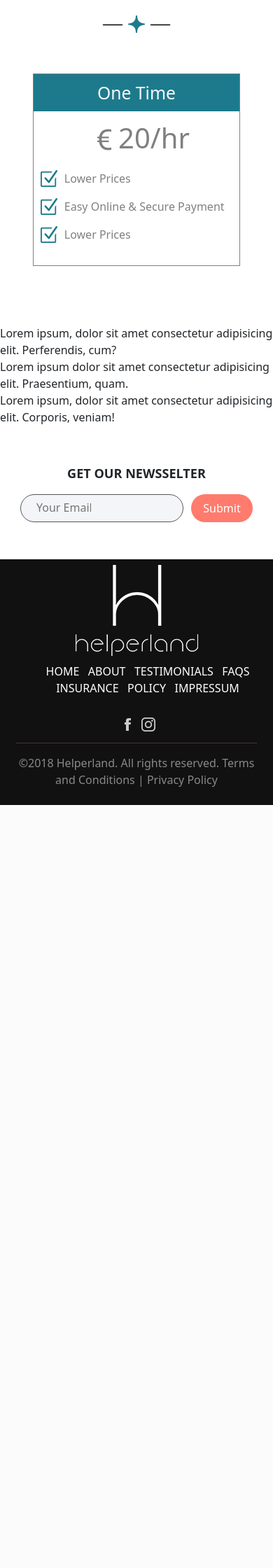
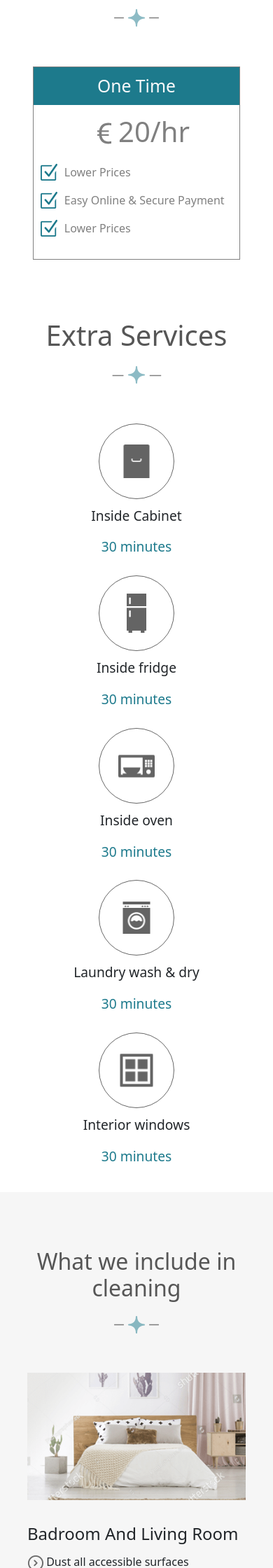
Before and after one commit to SmitBhikadiya/HelperLand-Cleaning-Services, a PHP site: page /Prices.html in a window 390 px wide. Shown: the part 200-2440 px from the top of the page at 70% size. Before the commit the page ends 1350 px from the top, so only its background shows below. Run offline with PHP 8.4, Linux system fonts and the light colour scheme; some libraries are stand-ins or nearby versions.

Commit message:
Responsive Prices.html page conversion completed

```diff
--- a/HTML/Prices.html
+++ b/HTML/Prices.html
@@ -107,25 +107,208 @@
         </div>
 
         <div class="section-extraservices">
-            Lorem ipsum, dolor sit amet consectetur adipisicing elit. Perferendis, cum?
-
+            <div class="extra-services">
+                <h1>Extra Services</h1>
+                <div class="h-line">
+                    <img src="./static/images/line.png" alt="" class="line">
+                    <img src="./static/images/star.png" alt="" class="star">
+                    <img src="./static/images/line.png" alt="" class="line">
+                </div>
+                <div class="extra-services-list row">
+                    <div class="e-service col-xl-2 col-md-2">
+                        <div class="e-img">
+                            <img src="./static/images/cabinet.png">
+                        </div>
+                        <div class="e-title">
+                            <p>Inside Cabinet</p>
+                        </div>
+                        <div class="e-time">
+                            <p>30 minutes</p>
+                        </div>
+                    </div>
+                    <div class="e-service col-xl-2 col-md-2">
+                        <div class="e-img">
+                            <img src="./static/images/freeze.png" alt="">
+                        </div>
+                        <div class="e-title">
+                            <p>Inside fridge</p>
+                        </div>
+                        <div class="e-time">
+                            <p>30 minutes</p>
+                        </div>
+                    </div>
+                    <div class="e-service col-xl-2 col-md-2">
+                        <div class="e-img">
+                            <img src="./static/images/oven.png" alt="">
+                        </div>
+                        <div class="e-title">
+                            <p>Inside oven</p>
+                        </div>
+                        <div class="e-time">
+                            <p>30 minutes</p>
+                        </div>
+                    </div>
+                    <div class="e-service col-xl-2 col-md-2">
+                        <div class="e-img">
+                            <img src="./static/images/washing-machine.png" alt="">
+                        </div>
+                        <div class="e-title">
+                            <p>Laundry wash & dry</p>
+                        </div>
+                        <div class="e-time">
+                            <p>30 minutes</p>
+                        </div>
+                    </div>
+                    <div class="e-service col-xl-2 col-md-2">
+                        <div class="e-img">
+                            <img src="./static/images/window.png" alt="">
+                        </div>
+                        <div class="e-title">
+                            <p>Interior windows</p>
+                        </div>
+                        <div class="e-time">
+                            <p>30 minutes</p>
+                        </div>
+                    </div>
+                </div>
+            </div>
         </div>
 
         <div class="section-cleaning">
-            Lorem ipsum dolor sit amet consectetur adipisicing elit. Praesentium, quam.
+            <div class="cleaning-services">
+                <div class="cleaning-header">
+                    <h1>What we include in cleaning</h1>
+                    <div class="h-line">
+                        <img src="./static/images/line.png" alt="" class="line">
+                        <img src="./static/images/star.png" alt="" class="star">
+                        <img src="./static/images/line.png" alt="" class="line">
+                    </div>
+                </div>
+                <div class="row cleaning-areas">
+                    <div class="col-lg-4 col-md-4">
+                        <div class="c-img">
+                            <img src="./static/images/room.png" alt="">
+                        </div>
+                        <div class="c-content">
+                            <div class="content-title">Badroom And Living Room</div>
+                            <div class="content-includes">
+                                <ul class="content-list">
+                                    <li><img src="./static/images/arrow-right.png" alt=""> Dust all accessible surfaces
+                                    </li>
+                                    <li><img src="./static/images/arrow-right.png" alt=""> Wipe down all mirrors and
+                                        glass fixtures</li>
+                                    <li><img src="./static/images/arrow-right.png" alt=""> Clean all floor surfaces</li>
+                                    <li><img src="./static/images/arrow-right.png" alt=""> Take out garbage and
+                                        recycling</li>
+                                </ul>
+                            </div>
+                        </div>
+                    </div>
+                    <div class="col-lg-4 col-md-4">
+                        <div class="c-img">
+                            <img src="./static/images/bathroom.png" alt="">
+                        </div>
+                        <div class="c-content">
+                            <div class="content-title">Bathrooms</div>
+                            <div class="content-includes">
+                                <ul class="content-list">
+                                    <li><img src="./static/images/arrow-right.png" alt=""> Wash and sanitize the toilet,
+                                        shower, tub, sink</li>
+                                    <li><img src="./static/images/arrow-right.png" alt=""> Dust all accessible surfaces
+                                    </li>
+                                    <li><img src="./static/images/arrow-right.png" alt=""> Wipe down all mirrors and
+                                        glass fixtures</li>
+                                    <li><img src="./static/images/arrow-right.png" alt=""> Clean all floor surfaces</li>
+                                    <li><img src="./static/images/arrow-right.png" alt=""> Take out garbage and
+                                        recycling</li>
+                                </ul>
+                            </div>
+                        </div>
+                    </div>
+                    <div class="col-lg-4 col-md-4">
+                        <div class="c-img">
+                            <img src="./static/images/kitchen.png" alt="">
+                        </div>
+                        <div class="c-content">
+                            <div class="content-title">Kitchen</div>
+                            <div class="content-includes">
+                                <ul class="content-list">
+                                    <li><img src="./static/images/arrow-right.png" alt=""> Dust all accessible surfaces
+                                    </li>
+                                    <li><img src="./static/images/arrow-right.png" alt=""> Empty sink and load up
+                                        dishwasher</li>
+                                    <li><img src="./static/images/arrow-right.png" alt=""> Wipe down all mirrors and
+                                        glass fixtures</li>
+                                    <li><img src="./static/images/arrow-right.png" alt=""> Clean all floor surfaces</li>
+                                    <li><img src="./static/images/arrow-right.png" alt=""> Take out garbage and
+                                        recycling</li>
+                                </ul>
+                            </div>
+                        </div>
+                    </div>
+                </div>
+            </div>
         </div>
 
         <div class="section-whyhelper">
-            Lorem ipsum, dolor sit amet consectetur adipisicing elit. Corporis, veniam!
+            <div class="s-whyhelper">
+                <div class="whyhelper-header">
+                    <h1>Why Helperland</h1>
+                    <div class="h-line">
+                        <img src="./static/images/line.png" alt="" class="line">
+                        <img src="./static/images/star.png" alt="" class="star">
+                        <img src="./static/images/line.png" alt="" class="line">
+                    </div>
+                </div>
+
+                <div class="row c-helperland">
+                    <div class="col-lg-4 content-left">
+                        <div class="d-first">
+                            <h2>Experienced and vetted professionals</h2>
+                            <p>dominate the industry in scale and scope with an adaptable, extensive network that
+                                consistently delivers exceptional results.</p>
+                        </div>
+                        <div class="d-second">
+                            <h2>Dedicated customer service</h2>
+                            <p>to our customers and are guided in all we do by their needs. The team is always happy to
+                                support you and offer all the information. you need.</p>
+                        </div>
+                    </div>
+                    <div class="col-lg-4 whyhelper-banner text-center">
+                        <img src="./static/images/best-cleaning-title.png" alt="">
+                    </div>
+                    <div class="col-lg-4 content-right">
+                        <div class="d-first">
+                            <h2>Every cleaning is insured</h2>
+                            <p>and seek to provide exceptional service and engage in proactive behavior. We‘d be happy
+                                to clean your homes.</p>
+                        </div>
+                        <div class="d-second">
+                            <h2>Secure online payment</h2>
+                            <p>Payment is processed securely online. Customers pay safely online and manage the booking.
+                            </p>
+                        </div>
+                    </div>
+                </div>
+
+            </div>
         </div>
 
         <div class="section-newsseltter">
+
+            <div class="scroll-icon">
+                <img src="./static/images/step-up-arrow.png" alt="">
+            </div>
+            <div class="message-icon"></div>
+
             <div class="newstitle">
                 <p>get our newsselter</p>
             </div>
-            <div class="newsform d-flex justify-content-center">
-                <div class="input-field"><input type="text" placeholder="Your Email"></div>
-                <button>Submit</button>
+            <div class="newsform">
+                <div class="input-field">
+                    <input type="text" placeholder="Your Email">
+                </div>
+                <div><button>Submit</button></div>
             </div>
         </div>
 
--- a/HTML/static/css/prices.css
+++ b/HTML/static/css/prices.css
@@ -39,21 +39,21 @@
 /*################ Prices Section ################*/
 .section-prices{
     margin-top: 31px;
-
 }
 .prices-title{
     text-align: center;
     font-size: 1.2rem;
 }
 .prices-title h1{
-    font-size: 3rem;
+    font-size: 2.5rem;
+    color: #565656;
 }
 .h-line{
     margin-bottom: 34px;
 }
 .prices-title .line{
     height: 50px;
-    width: 11%;
+    width: 5%;
 }
 .prices-card{
     width: 553px;
@@ -119,6 +119,11 @@
     .p-body{
         padding-left: 10px;
     }
+    .p-detailes .p-inside{
+        width: 100%;
+        margin: 16px auto;
+        font-size: 0.5rem;
+    }
 }
 
 /* Header image */
@@ -179,6 +184,10 @@
     text-transform: uppercase;
     font-size: 1.13rem;
     font-weight: 600;
+}
+.newsform{
+    display: flex;
+    justify-content: center;
 }
 .newsform button{
     width: 88px;
@@ -241,9 +250,18 @@
 }
 .hr{
     width: 100%;
-    color: violet;
+    color: rgb(119, 119, 119);
 }
+@media screen and (max-width: 362px) {
+    .newsform{
+        display: flex;
+        flex-direction: column;
+    }
+    .input-field{
+       margin-bottom: 10px;
+    }
 
+}
 @media screen and (max-width:1202px) {
 
 .footer-nav ul{
@@ -261,3 +279,166 @@
         float: none;
     }
 }
+
+/*############### Extra Services ###################*/
+
+.extra-services-list{
+    width: 80%;
+    margin: 20px auto;
+    display: flex;
+    justify-content:space-between;
+
+}
+.extra-services{
+    text-align: center;
+    font-size: 1.2rem;
+}
+.extra-services h1{
+    font-size: 2.5rem;
+    color: #565656;
+}
+.h-line{
+    margin-bottom: 34px;
+    opacity: 0.5;
+}
+.extra-services .line{
+    height: 50px;
+    width: 5%;
+}
+.e-img{
+    width: 108px;
+    height: 108px;
+    border: 1px solid rgba(0, 0, 0, 0.603);
+    border-radius: 50%;
+    margin: 10px auto;
+    position: relative;
+}
+.e-img img{
+    position: absolute;
+    top:50%;
+    left:50%;
+    transform: translate(-50%,-50%);
+}
+.e-service{
+    display: block;
+    text-align: center;
+}
+.e-title{
+    font-size: 1.2rem;
+}
+.e-time{
+    color: #1D7A8C;
+}
+
+/*############ Section Cleaning ########################*/
+
+.section-cleaning{
+    height: 100vh;
+    margin: 0 auto;
+    background-color: #F6F6F6;
+    padding-top: 70px;
+}
+.cleaning-services{
+    width: 80%;
+    margin: 10px auto;
+}
+.cleaning-header{
+    text-align: center;
+    font-size: 1.2rem;
+}
+.cleaning-header h1{
+    font-size: 2.5rem;
+    color: #565656;
+}
+.h-line{
+    margin-bottom: 34px;
+    opacity: 0.5;
+}
+.cleaning-header .line{
+    height: 50px;
+    width: 5%;
+}
+.content-title{
+    text-align:left;
+    font-size: 1.5rem;
+    margin-top: 10px;
+    margin-bottom: 10px;
+}
+.c-img{
+    width: auto;
+}
+.content-list{
+    padding-left: 1px;
+}
+.content-list li{
+    list-style: none;
+    margin-bottom: 10px;
+}
+
+@media screen and (max-width:1202px) {
+    .section-cleaning{
+        height: 100%;
+    }
+    .c-img img{
+        width: 100%;
+        margin-bottom: 20px;
+        margin-top: 10px;
+    }
+    .cleaning-header h1{
+        font-size: 2rem;
+    }
+}
+
+/*############ Section Helper #######################*/
+.section-whyhelper{
+    height: 100vh;
+    margin: 0 auto;
+    padding-top: 70px;
+}
+.s-whyhelper{
+    width: 80%;
+    margin: 10px auto;
+}
+.whyhelper-header{
+    text-align: center;
+    font-size: 1.2rem;
+}
+.whyhelper-header h1{
+    margin-top: 70px;
+    font-size: 2.5rem;
+    color: #565656;
+}
+.h-line{
+    margin-bottom: 34px;
+    opacity: 0.5;
+}
+.whyhelper-header .line{
+    height: 50px;
+    width: 5%;
+}
+.content-left{
+    text-align: right;
+}
+.content-right{
+    text-align: left;
+}
+.d-first{
+    height: 45%;
+}
+@media screen and (max-width:1215px) {
+    .section-whyhelper{
+        height: 100%;
+    }
+    .content-left{
+        text-align: center;
+    }
+    .content-right{
+        text-align: center;
+    }
+
+    .whyhelper-banner img{
+        width: 100%;
+        margin: 10px auto
+    }
+
+}
```
Lines whose indentation alone changed are shown as unchanged.
